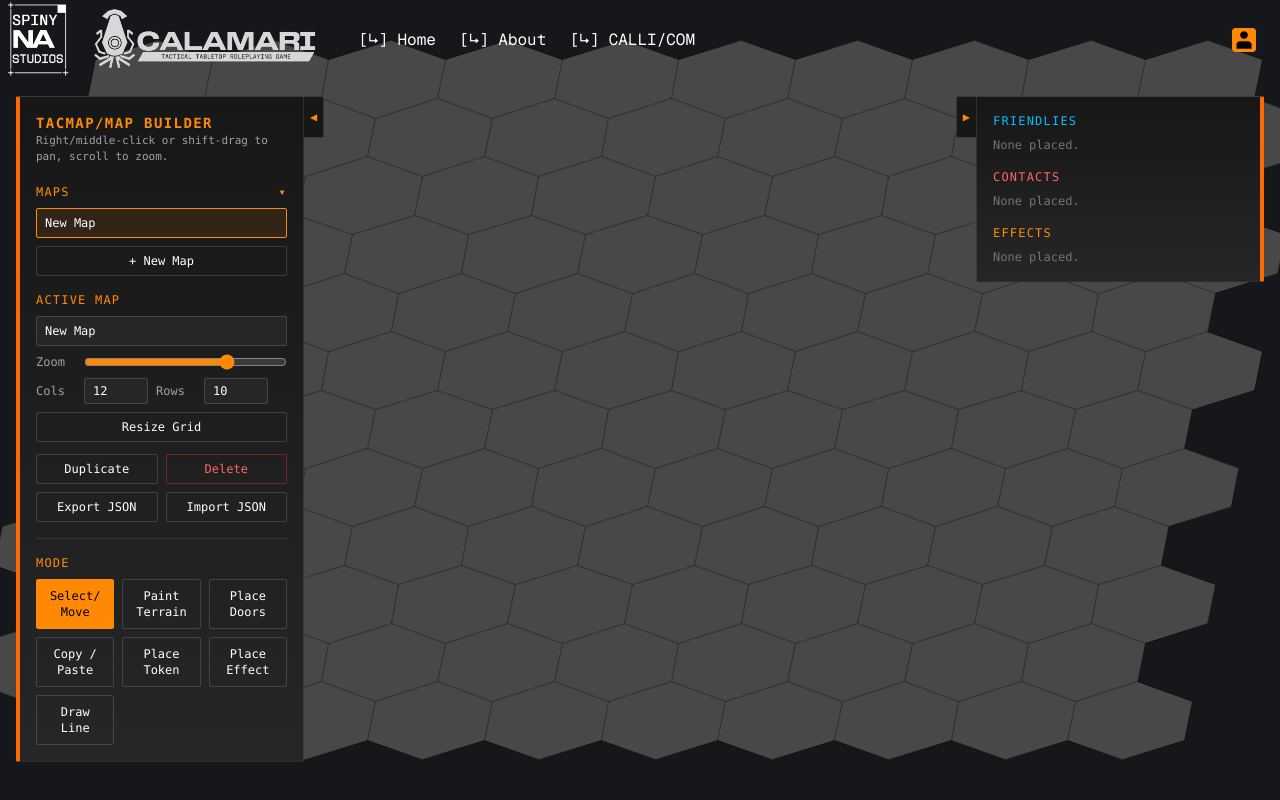
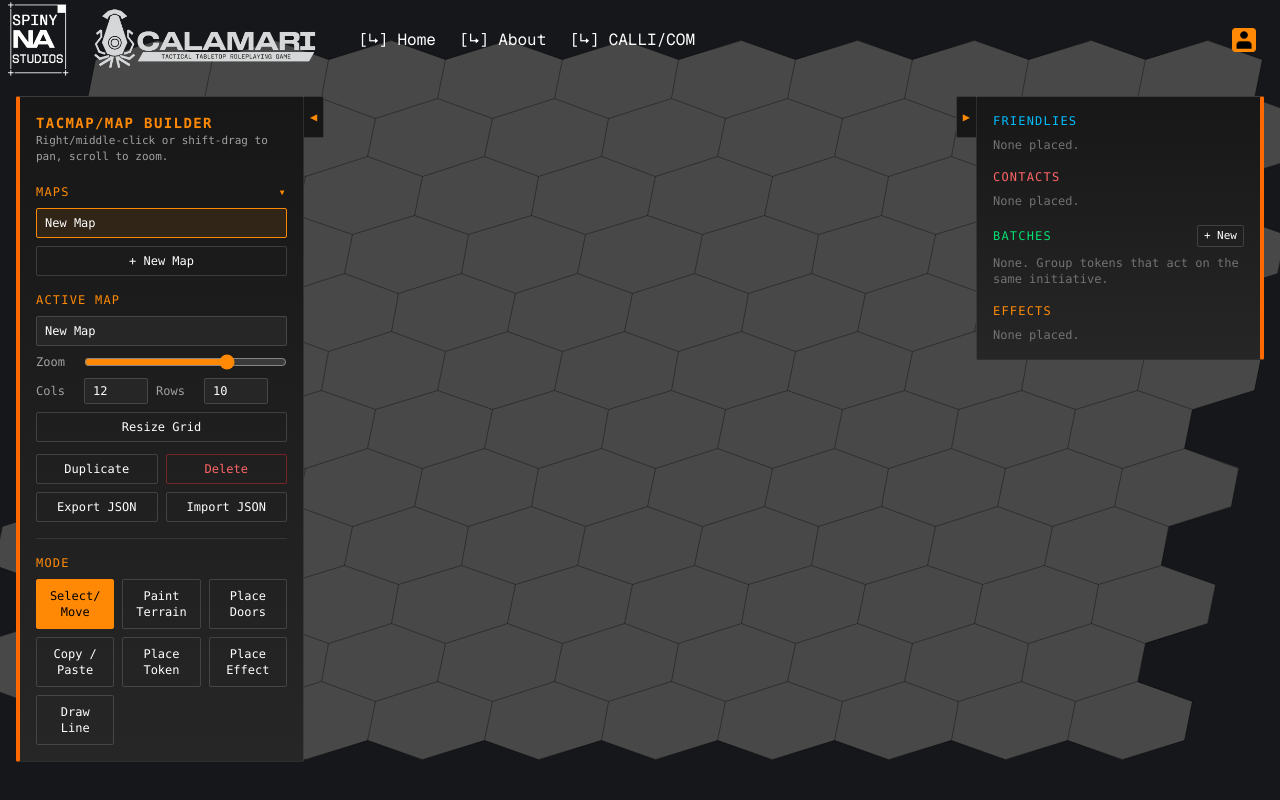
Before and after one commit to RudrNaik/CALLICOM, a React (Vite) app in the folder frontend/: page /CALLICOM/VTT in a window 1280 px wide. Shown: the top 800 px of the page. Built offline with nearby package versions, Linux system fonts and the light colour scheme.

Commit message:
Added combat batches for initative

```diff
--- a/frontend/src/VTT.jsx
+++ b/frontend/src/VTT.jsx
@@ -35,6 +35,10 @@ export default function VTTPage() {
     removeToken,
     addLine,
     removeLine,
+    addBatch,
+    renameBatch,
+    removeBatch,
+    moveBatch,
     exportMap,
     importMap,
   } = useVTTMap();
@@ -371,6 +375,11 @@ export default function VTTPage() {
           friendlies={activeMap?.friendlies || []}
           enemies={activeMap?.enemies || []}
           effects={effects}
+          batches={activeMap?.batches || []}
+          onAddBatch={addBatch}
+          onRenameBatch={renameBatch}
+          onRemoveBatch={removeBatch}
+          onMoveBatch={moveBatch}
           selectedTokenId={selectedTokenId}
           onSelect={handlePanelSelect}
           onUpdate={updateToken}
--- a/frontend/src/components/VTT/TokenListPanel.jsx
+++ b/frontend/src/components/VTT/TokenListPanel.jsx
@@ -3,7 +3,7 @@ import { FRIENDLY_COLOR_PRESETS, MODIFIER_ICONS, MODIFIER_KEYS, classLabel, reso
 import ClassOptions from "./ClassOptions";
 import EffectControls from "./EffectControls";
 
-function TokenRow({ token, selected, onSelect, onRemove, onUpdate }) {
+function TokenRow({ token, selected, batchMate, onSelect, onRemove, onUpdate }) {
   const isEffect = token.type === "effect";
   const color = isEffect ? token.color : resolveTokenColor(token);
   const detail = isEffect ? `Radius ${token.radius ?? 0}` : classLabel(token.classKey);
@@ -11,7 +11,11 @@ function TokenRow({ token, selected, onSelect, onRemove, onUpdate }) {
     <div
       onClick={() => onSelect(selected ? null : token.id)}
       className={`flex items-center gap-2 px-2 py-1.5 rounded-xs border cursor-pointer text-xs ${
-        selected ? "border-orange-400 bg-orange-400/10" : "border-white/10 hover:border-white/30"
+        selected
+          ? "border-orange-400 bg-orange-400/10"
+          : batchMate
+            ? "border-green-500 bg-green-500/10"
+            : "border-white/10 hover:border-white/30"
       }`}
     >
       <span
@@ -53,8 +57,25 @@ function TokenRow({ token, selected, onSelect, onRemove, onUpdate }) {
   );
 }
 
-export default function TokenListPanel({ friendlies, enemies, effects, selectedTokenId, onSelect, onUpdate, onRemove }) {
+export default function TokenListPanel({
+  friendlies,
+  enemies,
+  effects,
+  batches,
+  selectedTokenId,
+  onSelect,
+  onUpdate,
+  onRemove,
+  onAddBatch,
+  onRenameBatch,
+  onRemoveBatch,
+  onMoveBatch,
+}) {
   const selected = [...friendlies, ...enemies, ...effects].find((t) => t.id === selectedTokenId);
+  // Batch of the selected token: its batch-mates get a green highlight here
+  // and a green underline on the map.
+  const selectedBatchId = selected && selected.type !== "effect" ? selected.batchId ?? null : null;
+  const combatants = [...friendlies, ...enemies];
 
   return (
     <div className="flex flex-col gap-4 p-4 bg-gradient-to-t from-neutral-800 to-neutral-900 border border-r-4 border-r-orange-500 border-white/10 rounded-xs text-white text-sm font-mono">
@@ -67,6 +88,7 @@ export default function TokenListPanel({ friendlies, enemies, effects, selectedT
               key={t.id}
               token={t}
               selected={t.id === selectedTokenId}
+              batchMate={selectedBatchId != null && t.batchId === selectedBatchId}
               onSelect={onSelect}
               onRemove={onRemove}
               onUpdate={onUpdate}
@@ -84,11 +106,95 @@ export default function TokenListPanel({ friendlies, enemies, effects, selectedT
               key={t.id}
               token={t}
               selected={t.id === selectedTokenId}
+              batchMate={selectedBatchId != null && t.batchId === selectedBatchId}
               onSelect={onSelect}
               onRemove={onRemove}
               onUpdate={onUpdate}
             />
           ))}
+        </div>
+      </div>
+
+      <div>
+        <div className="flex items-center justify-between mb-2">
+          <p className="text-xs uppercase tracking-widest text-green-400">Batches</p>
+          <button
+            onClick={() => onAddBatch()}
+            className="px-1.5 py-0.5 rounded-xs border border-white/15 hover:border-green-400/60 text-[11px]"
+          >
+            + New
+          </button>
+        </div>
+        <div className="flex flex-col gap-1.5">
+          {batches.length === 0 && (
+            <p className="text-xs text-neutral-500">None. Group tokens that act on the same initiative.</p>
+          )}
+          {batches.map((b, i) => {
+            const members = combatants.filter((t) => t.batchId === b.id);
+            const active = b.id === selectedBatchId;
+            return (
+              <div
+                key={b.id}
+                className={`flex flex-col gap-1 px-2 py-1.5 rounded-xs border text-xs ${
+                  active ? "border-green-500 bg-green-500/10" : "border-white/10"
+                }`}
+              >
+                <div className="flex items-center gap-1.5">
+                  <span className="text-neutral-400 w-4 shrink-0 text-right">{i + 1}.</span>
+                  <input
+                    type="text"
+                    value={b.name}
+                    onChange={(e) => onRenameBatch(b.id, e.target.value)}
+                    className="flex-1 min-w-0 bg-neutral-800 border border-white/15 rounded-xs px-1.5 py-0.5 text-xs"
+                  />
+                  <button
+                    onClick={() => onMoveBatch(b.id, -1)}
+                    disabled={i === 0}
+                    className="px-1 border border-white/20 text-neutral-300 hover:text-white disabled:opacity-30"
+                    title="Earlier in initiative"
+                  >
+                    ▲
+                  </button>
+                  <button
+                    onClick={() => onMoveBatch(b.id, 1)}
+                    disabled={i === batches.length - 1}
+                    className="px-1 border border-white/20 text-neutral-300 hover:text-white disabled:opacity-30"
+                    title="Later in initiative"
+                  >
+                    ▼
+                  </button>
+                  <button
+                    onClick={() => onRemoveBatch(b.id)}
+                    className="text-red-400 hover:text-red-300 px-1 border border-red-400"
+                    title="Delete batch (its tokens stay on the map)"
+                  >
+                    ×
+                  </button>
+                </div>
+                {members.length === 0 ? (
+                  <p className="text-[11px] text-neutral-500 pl-5">No tokens yet.</p>
+                ) : (
+                  <div className="flex flex-wrap gap-1 pl-5">
+                    {members.map((t) => (
+                      <button
+                        key={t.id}
+                        onClick={() => onSelect(t.id)}
+                        className={`flex items-center gap-1 px-1.5 py-0.5 rounded-xs border text-[11px] ${
+                          t.id === selectedTokenId ? "border-orange-400" : "border-white/15 hover:border-white/40"
+                        } ${t.hidden ? "opacity-50 italic" : ""}`}
+                      >
+                        <span
+                          className={`w-1.5 h-1.5 shrink-0 ${t.type === "enemy" ? "rotate-45" : ""}`}
+                          style={{ background: resolveTokenColor(t) }}
+                        />
+                        {t.name}
+                      </button>
+                    ))}
+                  </div>
+                )}
+              </div>
+            );
+          })}
         </div>
       </div>
 
@@ -101,6 +207,7 @@ export default function TokenListPanel({ friendlies, enemies, effects, selectedT
               key={t.id}
               token={t}
               selected={t.id === selectedTokenId}
+              batchMate={selectedBatchId != null && t.batchId === selectedBatchId}
               onSelect={onSelect}
               onRemove={onRemove}
               onUpdate={onUpdate}
@@ -147,6 +254,31 @@ export default function TokenListPanel({ friendlies, enemies, effects, selectedT
               className="flex-1 min-w-0 bg-neutral-800 border border-white/15 rounded-xs px-2 py-1 text-xs"
             >
               <ClassOptions />
+            </select>
+          </div>
+
+          <div className="flex items-center gap-2">
+            <label className="text-xs text-neutral-400 w-16 shrink-0">Batch</label>
+            <select
+              value={selected.batchId ?? ""}
+              onChange={(e) => {
+                const value = e.target.value;
+                if (value === "__new__") {
+                  const id = onAddBatch();
+                  if (id) onUpdate(selected.id, { batchId: id });
+                } else {
+                  onUpdate(selected.id, { batchId: value || undefined });
+                }
+              }}
+              className="flex-1 min-w-0 bg-neutral-800 border border-white/15 rounded-xs px-2 py-1 text-xs"
+            >
+              <option value="">None</option>
+              {batches.map((b, i) => (
+                <option key={b.id} value={b.id}>
+                  {i + 1}. {b.name}
+                </option>
+              ))}
+              <option value="__new__">+ New batch</option>
             </select>
           </div>
 
--- a/frontend/src/components/VTT/VTTCanvas.jsx
+++ b/frontend/src/components/VTT/VTTCanvas.jsx
@@ -347,6 +347,8 @@ function effectAnchor(effect, camera) {
 const SELECTION_FILL = "rgba(250, 204, 21, 0.28)";
 const SELECTION_STROKE = "rgba(250, 204, 21, 0.9)";
 const PASTE_PREVIEW_ALPHA = 0.6;
+// Underline under the selected token's combat-batch mates.
+const BATCH_UNDERLINE_COLOR = "#22c55e";
 const BOX_SELECT_FILL = "rgba(250, 204, 21, 0.08)";
 const BOX_DESELECT_FILL = "rgba(239, 68, 68, 0.08)";
 const BOX_DESELECT_STROKE = "rgba(239, 68, 68, 0.9)";
@@ -1274,6 +1276,7 @@ export default function VTTCanvas({
       ctx.restore();
     }
 
+    const selectedBatchId = tokensById.get(selectedTokenId)?.batchId ?? null;
     for (const token of sortedTokens) {
       const [wx, wz] = axialToWorld(token.q, token.r);
       const [cx, cyBase] = project(wx, wz, camera);
@@ -1316,9 +1319,13 @@ export default function VTTCanvas({
         ctx.restore();
       }
 
-      if (token.id === selectedTokenId) {
+      // Selected token: yellow underline. Its visible batch-mates get a
+      // green one, so the GM can see who else resolves this turn.
+      const isBatchMate =
+        selectedBatchId != null && token.batchId === selectedBatchId && token.id !== selectedTokenId && !token.hidden;
+      if (token.id === selectedTokenId || isBatchMate) {
         ctx.save();
-        ctx.strokeStyle = "#facc15";
+        ctx.strokeStyle = isBatchMate ? BATCH_UNDERLINE_COLOR : "#facc15";
         ctx.lineWidth = Math.max(2, zoom * 0.04);
         ctx.beginPath();
         ctx.moveTo(cx - badgeSize * 0.55, cy + badgeSize / 2 + 4);
--- a/frontend/src/hooks/useVTTMap.js
+++ b/frontend/src/hooks/useVTTMap.js
@@ -40,6 +40,7 @@ function makeBlankMap(name, cols, rows) {
     enemies: [],
     effects: [],
     lines: [],
+    batches: [],
     updatedAt: Date.now(),
   };
 }
@@ -301,6 +302,66 @@ export default function useVTTMap() {
     [activeMapId, commit]
   );
 
+  // Combat batches: named groups of tokens resolved together, stored as an
+  // ordered list (the order is the initiative order). Tokens join one via
+  // their `batchId`; deleting a batch just clears that field on its members.
+  const addBatch = useCallback(
+    (name) => {
+      if (!activeMapId) return;
+      const id = uid("batch");
+      commit(activeMapId, (m) => {
+        const batches = m.batches || [];
+        return { ...m, batches: [...batches, { id, name: name || `Batch ${batches.length + 1}` }] };
+      });
+      return id;
+    },
+    [activeMapId, commit]
+  );
+
+  const renameBatch = useCallback(
+    (batchId, name) => {
+      if (!activeMapId) return;
+      commit(activeMapId, (m) => ({
+        ...m,
+        batches: (m.batches || []).map((b) => (b.id === batchId ? { ...b, name } : b)),
+      }));
+    },
+    [activeMapId, commit]
+  );
+
+  const removeBatch = useCallback(
+    (batchId) => {
+      if (!activeMapId) return;
+      commit(activeMapId, (m) => {
+        const unbatch = (list = []) =>
+          list.map((t) => (t.batchId === batchId ? { ...t, batchId: undefined } : t));
+        return {
+          ...m,
+          batches: (m.batches || []).filter((b) => b.id !== batchId),
+          friendlies: unbatch(m.friendlies),
+          enemies: unbatch(m.enemies),
+        };
+      });
+    },
+    [activeMapId, commit]
+  );
+
+  // Moves a batch one step earlier (-1) or later (+1) in initiative order.
+  const moveBatch = useCallback(
+    (batchId, dir) => {
+      if (!activeMapId) return;
+      commit(activeMapId, (m) => {
+        const batches = [...(m.batches || [])];
+        const i = batches.findIndex((b) => b.id === batchId);
+        const j = i + dir;
+        if (i < 0 || j < 0 || j >= batches.length) return m;
+        [batches[i], batches[j]] = [batches[j], batches[i]];
+        return { ...m, batches };
+      });
+    },
+    [activeMapId, commit]
+  );
+
   const allTokens = useMemo(() => {
     if (!activeMap) return [];
     return [...(activeMap.friendlies || []), ...(activeMap.enemies || [])];
@@ -335,6 +396,7 @@ export default function useVTTMap() {
       enemies: imported.enemies || [],
       effects: imported.effects || [],
       lines: imported.lines || [],
+      batches: Array.isArray(imported.batches) ? imported.batches : [],
       updatedAt: Date.now(),
     };
     setMaps((prev) => {
@@ -375,6 +437,10 @@ export default function useVTTMap() {
     removeToken,
     addLine,
     removeLine,
+    addBatch,
+    renameBatch,
+    removeBatch,
+    moveBatch,
     exportMap,
     importMap,
   };
```
